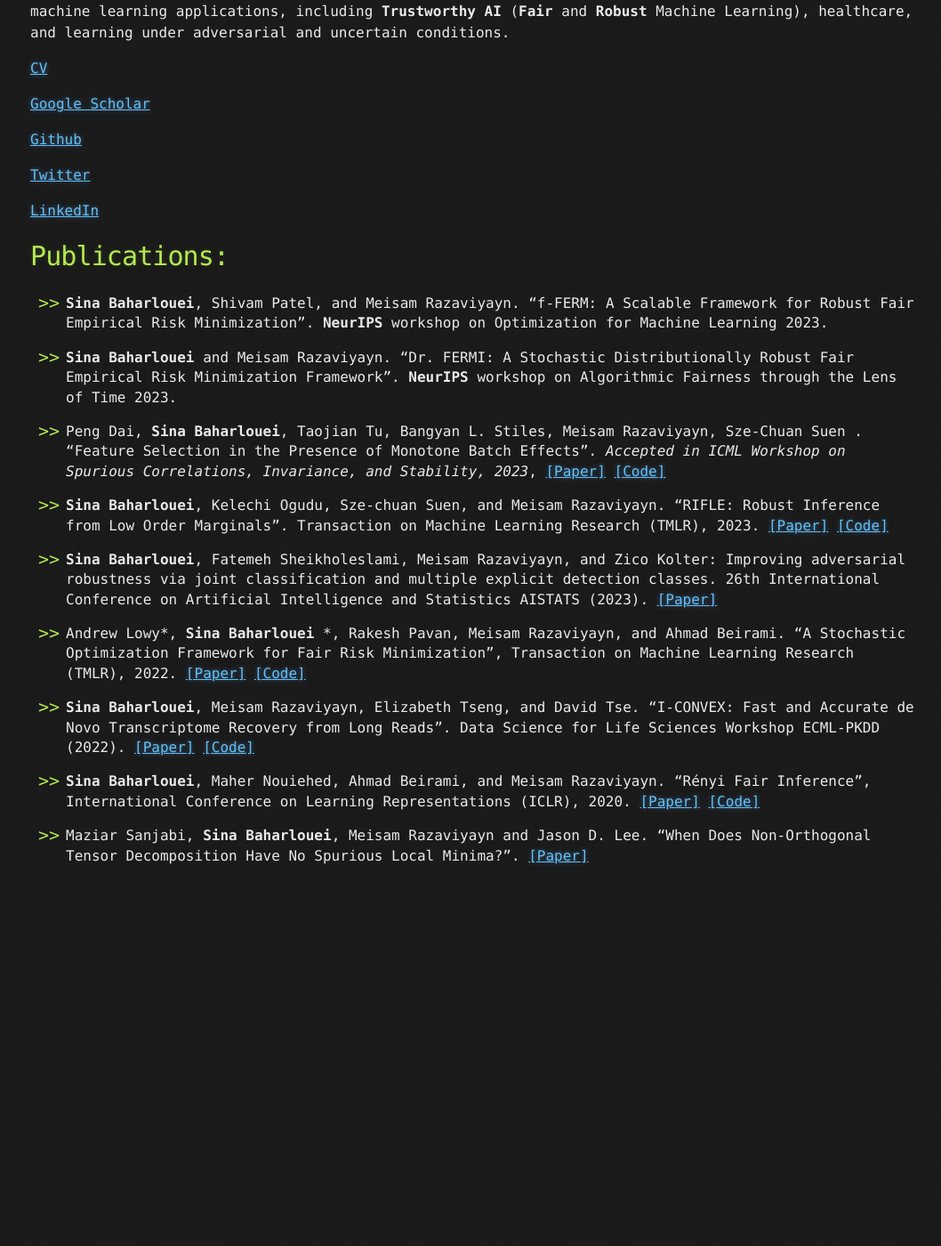
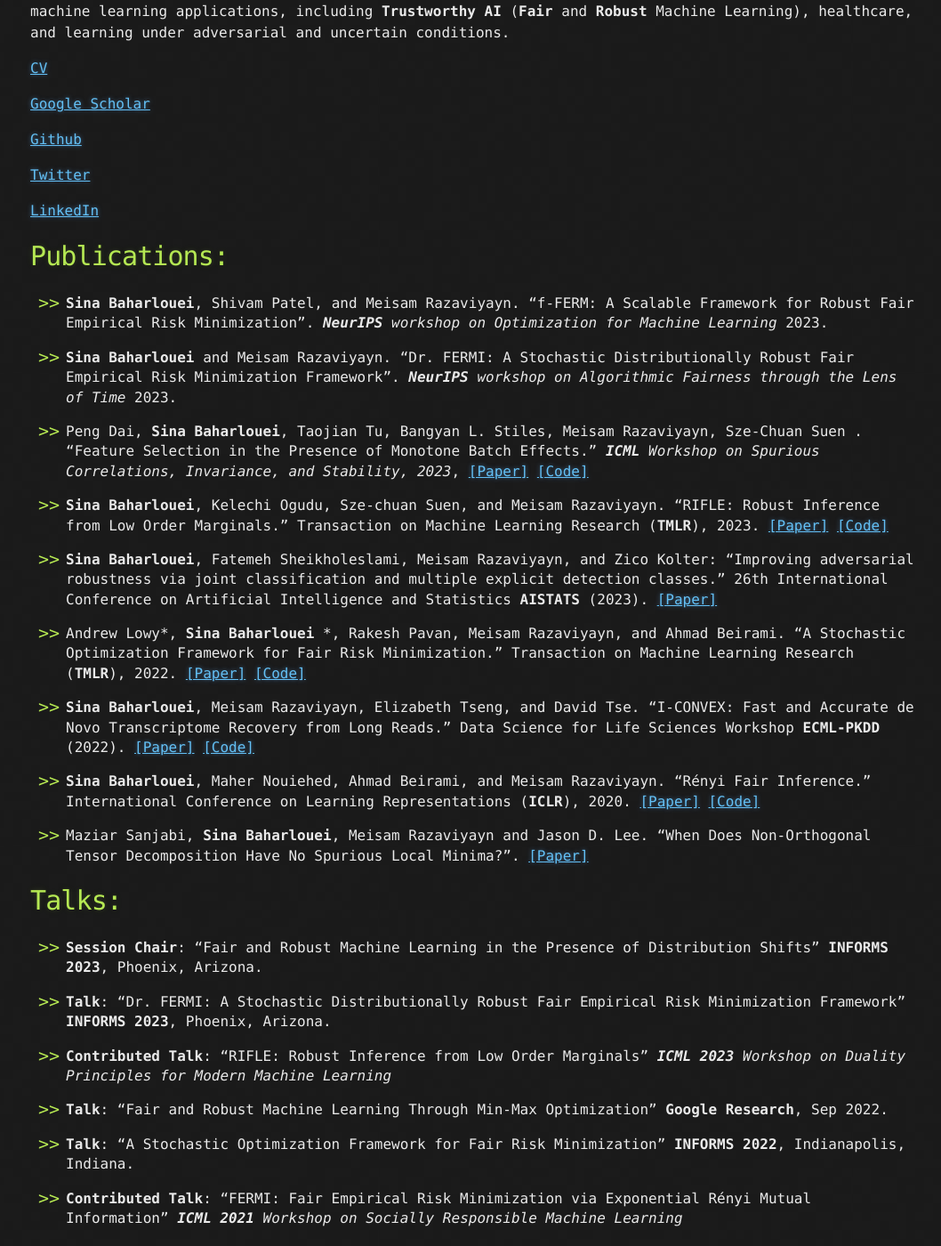
Before and after one commit to sinaBaharlouei/SinaBhr.github.io, a Jekyll site: the page built from index.md, in a window 1280 px wide and 1400 px high, scrolled down 645 px. Shown: the whole window at 89% size, without its empty margins (106-1164 px from the left). Built offline with Jekyll 4.4.1, drawn with Linux system fonts in a browser that asks for light colours; our own code applies the rules of GitHub Pages for plain Markdown files; the repository's description, which GitHub fills in, is left out; before the commit the page ends 1638 px from its top, so only the background shows below that.

Commit message:
Update index.md

```diff
--- a/index.md
+++ b/index.md
@@ -18,21 +18,34 @@ My name is Sina Baharlouei and I am a Ph.D. student at the University of Souther
 
 # Publications:
 
-* **Sina Baharlouei**, Shivam Patel, and Meisam Razaviyayn. "f-FERM: A Scalable Framework for Robust Fair Empirical Risk Minimization". **NeurIPS** workshop on Optimization for Machine Learning 2023.
+* **Sina Baharlouei**, Shivam Patel, and Meisam Razaviyayn. "f-FERM: A Scalable Framework for Robust Fair Empirical Risk Minimization". _**NeurIPS** workshop on Optimization for Machine Learning_ 2023.
 
-* **Sina Baharlouei** and Meisam Razaviyayn. "Dr. FERMI: A Stochastic Distributionally Robust Fair Empirical Risk Minimization Framework". **NeurIPS** workshop on Algorithmic Fairness through the Lens of Time 2023.
+* **Sina Baharlouei** and Meisam Razaviyayn. "Dr. FERMI: A Stochastic Distributionally Robust Fair Empirical Risk Minimization Framework". _**NeurIPS** workshop on Algorithmic Fairness through the Lens of Time_ 2023.
 
-* Peng Dai, **Sina Baharlouei**, Taojian Tu, Bangyan L. Stiles, Meisam Razaviyayn, Sze-Chuan Suen . "Feature Selection in the Presence of Monotone Batch Effects". _Accepted in ICML Workshop on Spurious Correlations, Invariance, and Stability, 2023_, [[Paper]](https://openreview.net/pdf?id=pgspyMlru0) [[Code]](https://github.com/DesPeradoGoden/Feature-Selection-in-the-Presence-of-Monotone-Batch-Effects)
+* Peng Dai, **Sina Baharlouei**, Taojian Tu, Bangyan L. Stiles, Meisam Razaviyayn, Sze-Chuan Suen . "Feature Selection in the Presence of Monotone Batch Effects." _**ICML** Workshop on Spurious Correlations, Invariance, and Stability, 2023_, [[Paper]](https://openreview.net/pdf?id=pgspyMlru0) [[Code]](https://github.com/DesPeradoGoden/Feature-Selection-in-the-Presence-of-Monotone-Batch-Effects)
 
-* **Sina Baharlouei**, Kelechi Ogudu, Sze-chuan Suen, and Meisam Razaviyayn. "RIFLE: Robust Inference from Low Order Marginals". Transaction on Machine Learning Research (TMLR), 2023. [[Paper]](https://openreview.net/forum?id=oud7Ny0KQy) [[Code]](https://github.com/optimization-for-data-driven-science/RIFLE)
+* **Sina Baharlouei**, Kelechi Ogudu, Sze-chuan Suen, and Meisam Razaviyayn. "RIFLE: Robust Inference from Low Order Marginals." Transaction on Machine Learning Research (**TMLR**), 2023. [[Paper]](https://openreview.net/forum?id=oud7Ny0KQy) [[Code]](https://github.com/optimization-for-data-driven-science/RIFLE)
 
-* **Sina Baharlouei**, Fatemeh Sheikholeslami, Meisam Razaviyayn, and Zico Kolter: Improving adversarial robustness via joint classification and multiple explicit detection classes. 26th International Conference on Artificial Intelligence and Statistics AISTATS (2023). [[Paper]](https://arxiv.org/pdf/2210.14410.pdf)
+* **Sina Baharlouei**, Fatemeh Sheikholeslami, Meisam Razaviyayn, and Zico Kolter: "Improving adversarial robustness via joint classification and multiple explicit detection classes." 26th International Conference on Artificial Intelligence and Statistics **AISTATS** (2023). [[Paper]](https://arxiv.org/pdf/2210.14410.pdf)
 
-* Andrew Lowy*, **Sina Baharlouei** *, Rakesh Pavan, Meisam Razaviyayn, and Ahmad Beirami. "A Stochastic Optimization Framework for Fair Risk Minimization", Transaction on Machine Learning Research (TMLR), 2022. [[Paper]](https://arxiv.org/pdf/2102.12586.pdf) [[Code]](https://github.com/optimization-for-data-driven-science/FERMI)
+* Andrew Lowy*, **Sina Baharlouei** *, Rakesh Pavan, Meisam Razaviyayn, and Ahmad Beirami. "A Stochastic Optimization Framework for Fair Risk Minimization." Transaction on Machine Learning Research (**TMLR**), 2022. [[Paper]](https://arxiv.org/pdf/2102.12586.pdf) [[Code]](https://github.com/optimization-for-data-driven-science/FERMI)
 
-* **Sina Baharlouei**, Meisam Razaviyayn, Elizabeth Tseng, and David Tse. "I-CONVEX: Fast and Accurate de Novo Transcriptome Recovery from Long Reads". Data Science for Life Sciences Workshop ECML-PKDD (2022). [[Paper]](https://www.biorxiv.org/content/10.1101/2020.09.28.317594v1.full.pdf) [[Code]](https://github.com/sinaBaharlouei/I-CONVEX)
+* **Sina Baharlouei**, Meisam Razaviyayn, Elizabeth Tseng, and David Tse. "I-CONVEX: Fast and Accurate de Novo Transcriptome Recovery from Long Reads." Data Science for Life Sciences Workshop **ECML-PKDD** (2022). [[Paper]](https://www.biorxiv.org/content/10.1101/2020.09.28.317594v1.full.pdf) [[Code]](https://github.com/sinaBaharlouei/I-CONVEX)
 
-* **Sina Baharlouei**, Maher Nouiehed, Ahmad Beirami, and Meisam Razaviyayn. "Rényi Fair Inference", International Conference on Learning Representations (ICLR), 2020.
+* **Sina Baharlouei**, Maher Nouiehed, Ahmad Beirami, and Meisam Razaviyayn. "Rényi Fair Inference." International Conference on Learning Representations (**ICLR**), 2020.
 [[Paper]](https://arxiv.org/pdf/1906.12005.pdf) [[Code]](https://github.com/optimization-for-data-driven-science/Renyi-Fair-Inference)
 
 * Maziar Sanjabi, **Sina Baharlouei**, Meisam Razaviyayn and Jason D. Lee. "When Does Non-Orthogonal Tensor Decomposition Have No Spurious Local Minima?". [[Paper]](https://arxiv.org/pdf/1911.09815.pdf)
+
+# Talks:
+* **Session Chair**: "Fair and Robust Machine Learning in the Presence of Distribution Shifts" **INFORMS 2023**, Phoenix, Arizona.
+
+* **Talk**: "Dr. FERMI: A Stochastic Distributionally Robust Fair Empirical Risk Minimization Framework" **INFORMS 2023**, Phoenix, Arizona.
+
+* **Contributed Talk**: "RIFLE: Robust Inference from Low Order Marginals" _**ICML 2023** Workshop on Duality Principles for Modern Machine Learning_
+
+* **Talk**: "Fair and Robust Machine Learning Through Min-Max Optimization" **Google Research**, Sep 2022.
+
+* **Talk**: "A Stochastic Optimization Framework for Fair Risk Minimization" **INFORMS 2022**, Indianapolis, Indiana.
+
+* **Contributed Talk**: "FERMI: Fair Empirical Risk Minimization via Exponential Rényi Mutual Information" _**ICML 2021** Workshop on Socially Responsible Machine Learning_
```
